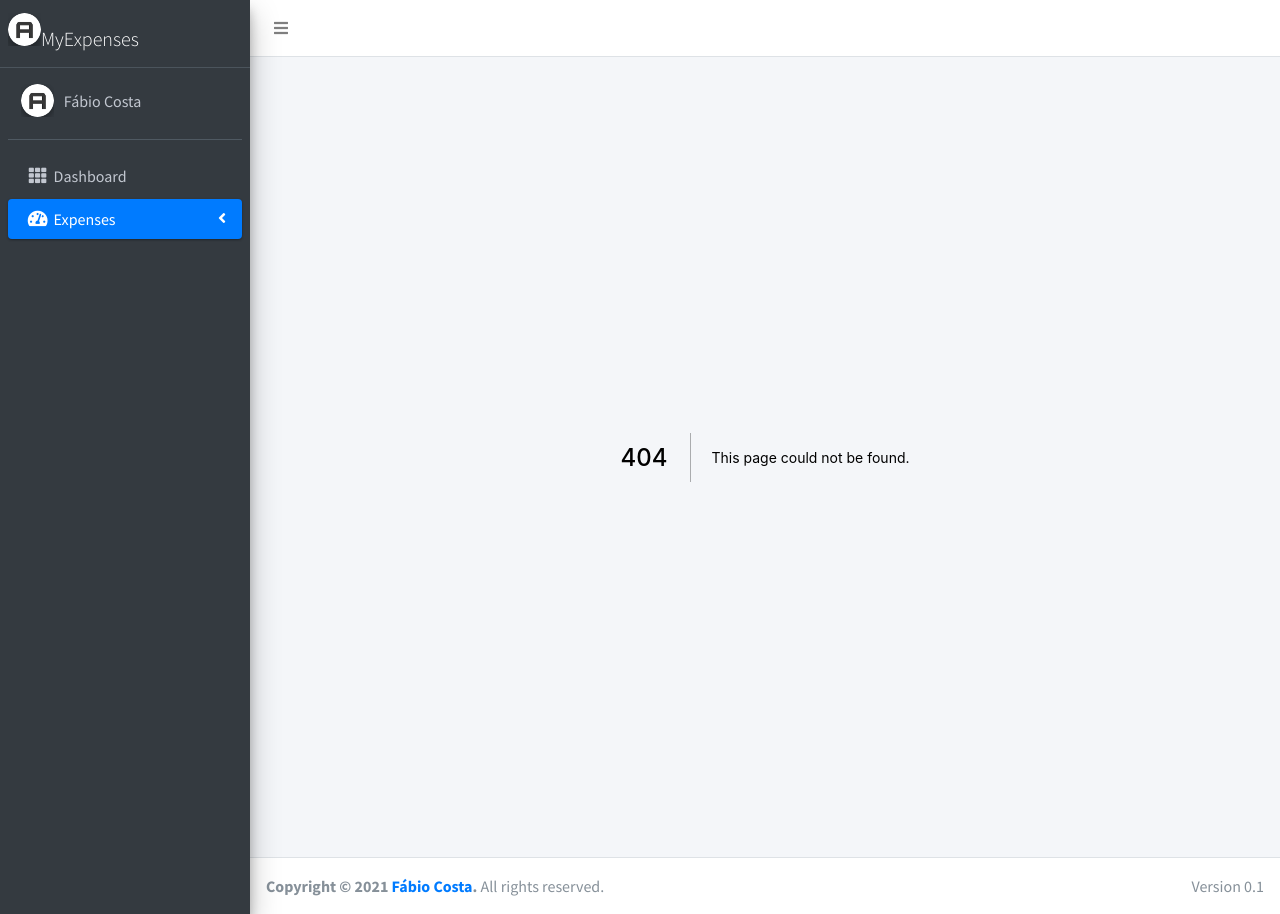
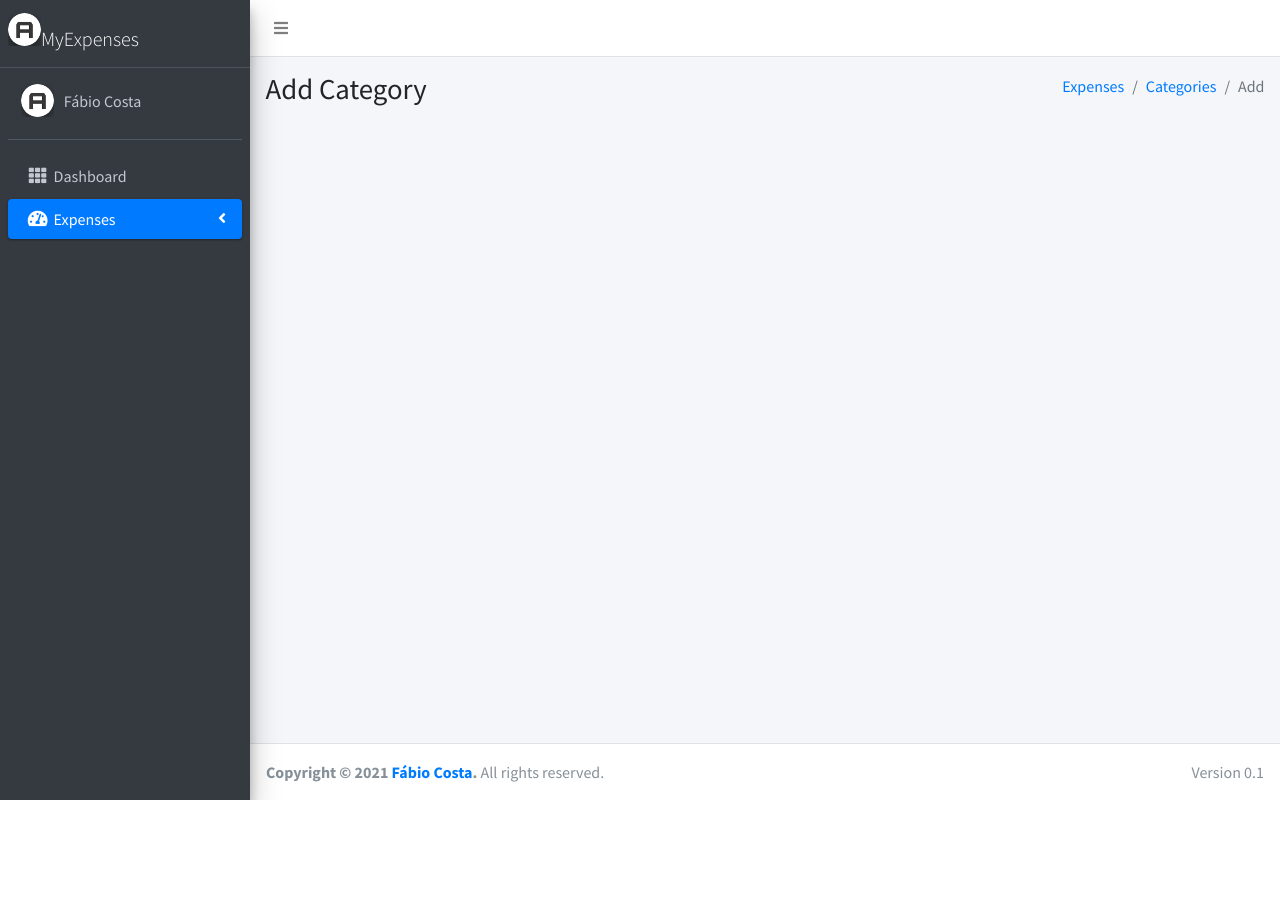
Before and after one commit to fabiocosta89/MyExpenses, a Next.js app: page /expenses/categories/add in a window 1280 px wide. Before the commit this address had no page. After the commit the page ends 800 px from the top, so only its background shows below. Built offline with nearby package versions, Linux system fonts and the light colour scheme.

Commit message:
Add categories table

```diff
--- /dev/null
+++ b/pages/expenses/categories/add/index.jsx
@@ -0,0 +1,23 @@
+import Head from 'next/head';
+
+import PageHeader from '../../../../components/page-header';
+import BreadcrumbItem from '../../../../components/breadcrumb/breadcrumb-item';
+
+const Add = () => {
+    const title = "Add Category";
+
+    return (
+        <>
+            <Head>
+                <title>MyExpenses - {title}</title>
+            </Head>
+            <PageHeader title={title}>
+                <BreadcrumbItem title="Expenses" href="/expenses" />
+                <BreadcrumbItem title="Categories" href="/expenses/categories" />
+                <BreadcrumbItem title="Add" />
+            </PageHeader>
+        </>
+    );
+}
+
+export default Add;
--- a/pages/expenses/categories/index.jsx
+++ b/pages/expenses/categories/index.jsx
@@ -72,7 +72,7 @@ const Categories = () => {
                             />
                         </div>
                         <div className='col-12'>
-                            <TableAddButton href="#" />
+                            <TableAddButton href="/expenses/categories/add" />
                         </div>
                     </div>
                 </div>
```
Also changed, not shown: components/categoriesForm/index.jsx (added, +9 -0 lines), components/tableButton/index.jsx (+9 -5 lines).
